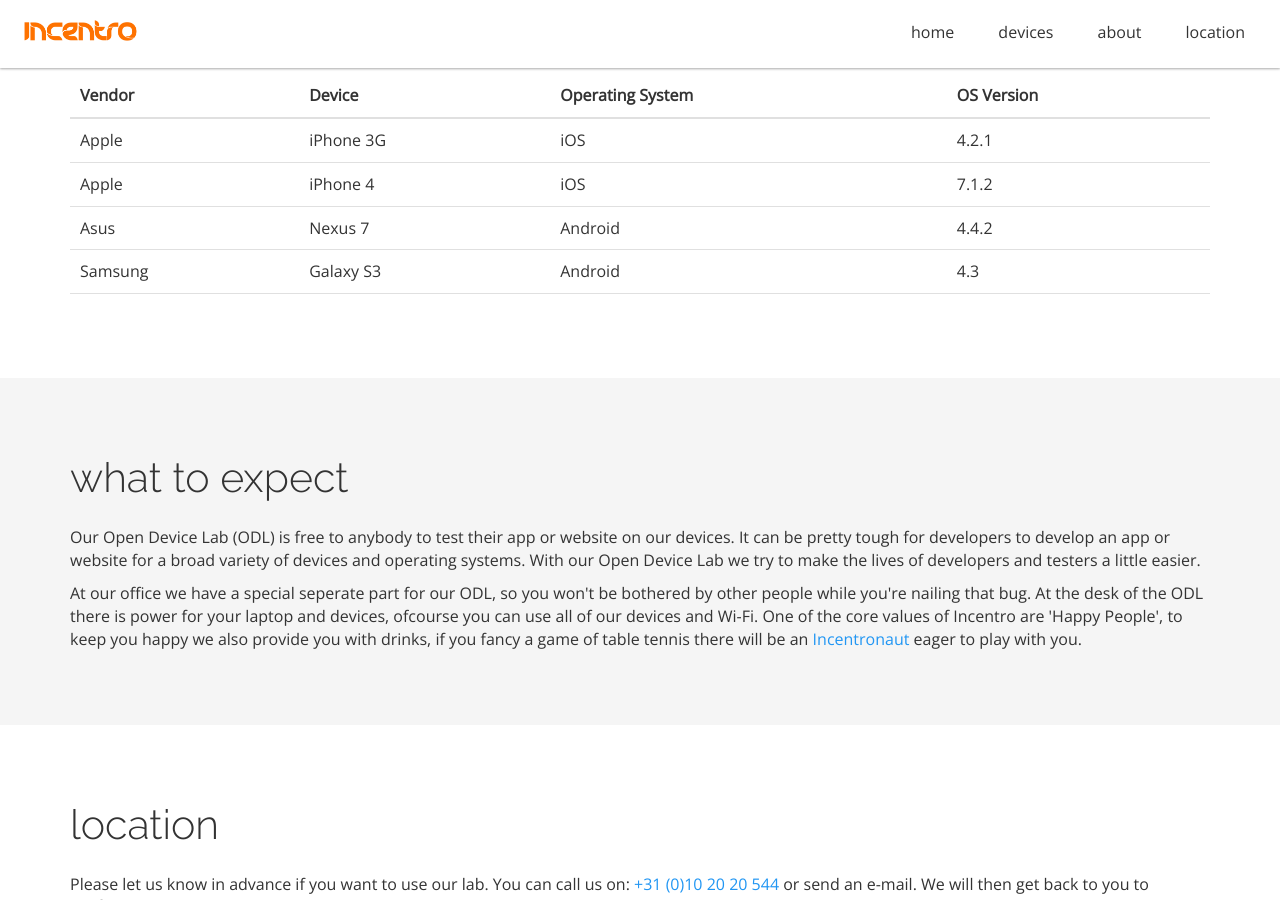
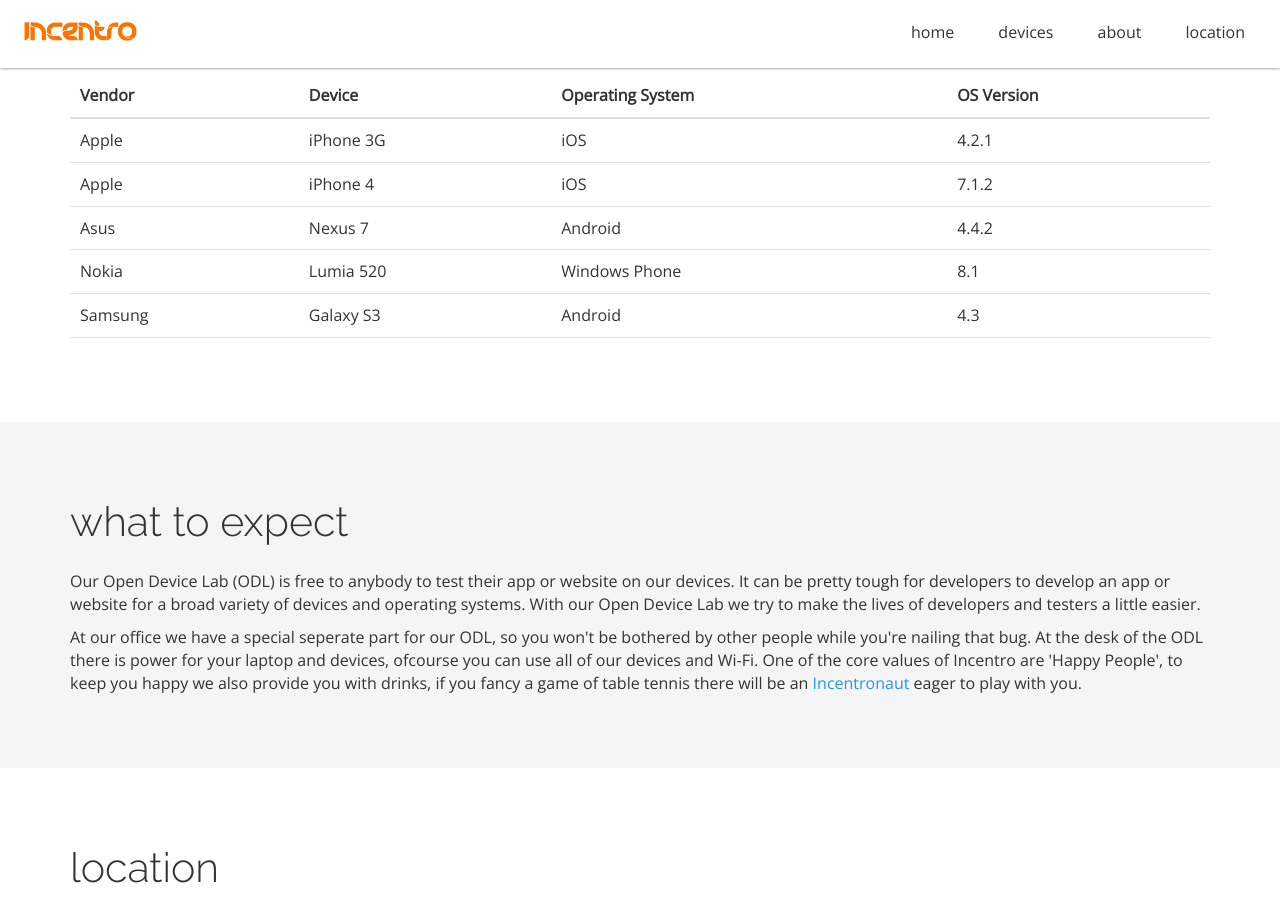
Before and after one commit to incentro/devicelab, a Jekyll site: the page built from index.html, in a window 1280 px wide and 900 px high, scrolled down 788 px. Built offline with Jekyll 4.4.1, drawn with Linux system fonts in a browser that asks for light colours; nearby versions of some CDN libraries; Markdown is read by kramdown in place of the engine named in the settings.

Commit message:
Added a Windows Phone

```diff
--- a/_data/devicelist.yml
+++ b/_data/devicelist.yml
@@ -16,6 +16,12 @@
   os: Android
   osversion: 4.4.2
 
+- title: NokiaLumia5208.1
+  vendor: Nokia
+  device: Lumia 520
+  os: Windows Phone
+  osversion: 8.1
+
 - title: SamsungGalaxyS3.4.3
   vendor: Samsung
   device: Galaxy S3
```
